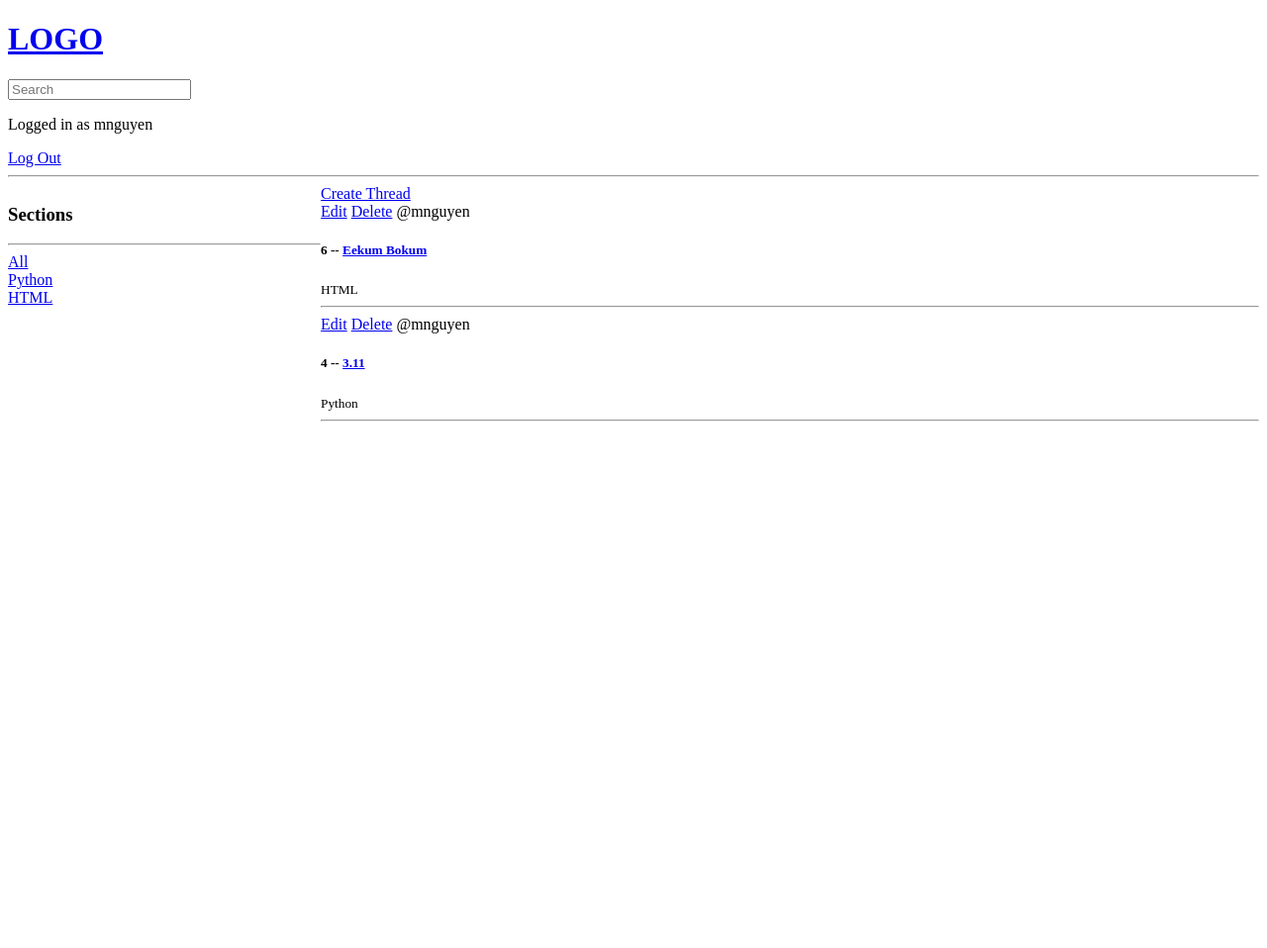
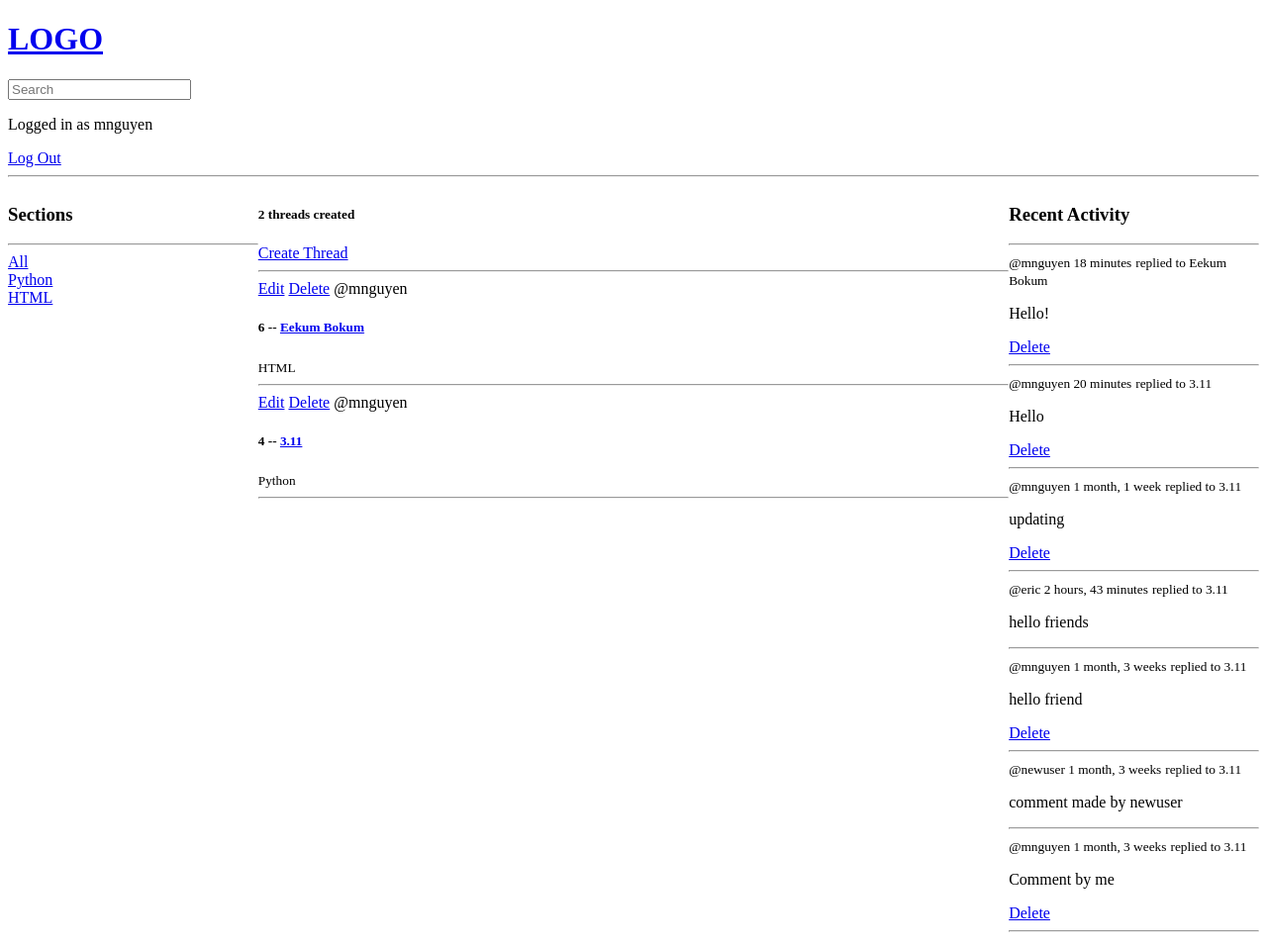
Before and after one commit to mikenagooyen/webforum, a Django app: page / in a window 1280 px wide. Shown: the whole page at 99% size. Before the commit the page ends 426 px from the top, so only its background shows below. Run offline with Django 4.2, Linux system fonts and the light colour scheme; a user stored in the database is signed in; data comes from the database, SQL or seed files in the repository; both versions use the stored data as it was after the commit.

Commit message:
Activity Feed added Split components of home page

```diff
--- a/base/models.py
+++ b/base/models.py
@@ -31,5 +31,8 @@ class Comment(models.Model):
     updated = models.DateTimeField(auto_now=True)
     created = models.DateTimeField(auto_now_add=True)
 
+    class Meta:
+        ordering = ['-updated', '-created']
+
     def __str__(self):
         return self.post[0:50]
--- /dev/null
+++ b/base/templates/base/activity_component.html
@@ -0,0 +1,14 @@
+<h3>Recent Activity</h3>
+<hr>
+{% for comment in thread_comments %}
+    <div>
+        <small>@{{comment.user}} {{comment.created|timesince}}</small>
+        <small>replied to {{comment.thread}}</small>
+        <p>{{comment}}</p>
+
+        {% if request.user == comment.user %}
+            <a href="{% url 'delete-comment' comment.id %}">Delete</a>
+        {% endif %}
+        <hr>
+    </div>
+{% endfor %}
--- /dev/null
+++ b/base/templates/base/feed_component.html
@@ -0,0 +1,14 @@
+<div>
+    {% for thread in threads %}
+        <div>
+            {% if request.user == thread.host %}
+                <a href="{% url 'update-thread' thread.id %}">Edit</a>
+                <a href="{% url 'delete-thread' thread.id %}">Delete</a>
+            {% endif %}
+            <span>@{{thread.host.username}}</span>
+            <h5>{{thread.id}} -- <a href="{% url 'thread' thread.id %}">{{thread.name}}</a></h5>
+            <small>{{thread.section.name}}</small>
+            <hr>
+        </div>
+    {% endfor %}
+</div>
--- a/base/templates/base/home.html
+++ b/base/templates/base/home.html
@@ -5,46 +5,25 @@
 <style>
     .home-container{
         display: grid;
-        grid-template-columns: 1fr 3fr;
+        grid-template-columns: 1fr 3fr 1fr;
     }
 </style>
 
 <div class="home-container">
     <div>
-        <h3>Sections</h3>
-        <hr>
-
-        <div>
-            <a href="{%url 'home' %}">All</a>
-        </div>
-
-        {% for section in sections %}
-            <div>
-                <a href="{%url 'home' %}?q={{section.name}}">{{section.name}}</a>
-            </div>
-        {% endfor %}
+        {% include 'base/sections_component.html' %}
     </div>
 
     <div>
+        <h5>{{thread_count}} threads created</h5>
         <a href="{% url 'create-thread' %}">Create Thread</a>
-
-        <div>
-            {% for thread in threads %}
-                <div>
-                    {% if request.user == thread.host %}
-                        <a href="{% url 'update-thread' thread.id %}">Edit</a>
-                        <a href="{% url 'delete-thread' thread.id %}">Delete</a>
-                    {% endif %}
-                    <span>@{{thread.host.username}}</span>
-                    <h5>{{thread.id}} -- <a href="{% url 'thread' thread.id %}">{{thread.name}}</a></h5>
-                    <small>{{thread.section.name}}</small>
-                    <hr>
-                </div>
-            {% endfor %}
-        </div>
-
+        <hr>
+        {% include 'base/feed_component.html' %}
     </div>
 
+    <div>
+        {% include 'base/activity_component.html' %}
+    </div>
 
 </div>
 
--- /dev/null
+++ b/base/templates/base/sections_component.html
@@ -0,0 +1,12 @@
+<h3>Sections</h3>
+<hr>
+
+<div>
+    <a href="{%url 'home' %}">All</a>
+</div>
+
+{% for section in sections %}
+    <div>
+        <a href="{%url 'home' %}?q={{section.name}}">{{section.name}}</a>
+    </div>
+{% endfor %}
--- a/base/views.py
+++ b/base/views.py
@@ -78,14 +78,17 @@ def home(request):
         )
 
     sections = Section.objects.all()
+    thread_count = threads.count()
+    thread_comments = Comment.objects.filter(Q(thread__section__name__icontains=q))
 
-    context = {'threads': threads, 'sections': sections}
+    context = {'threads': threads, 'sections': sections,
+            'thread_count': thread_count, 'thread_comments': thread_comments}
     return render(request, 'base/home.html', context)
 
 
 def thread(request, pk):
     thread = Thread.objects.get(id=pk)
-    thread_comments = thread.comment_set.all().order_by('-created')
+    thread_comments = thread.comment_set.all()
     participants = thread.participants.all()
 
     if request.method == "POST":
```
Also changed, not shown: db.sqlite3.
